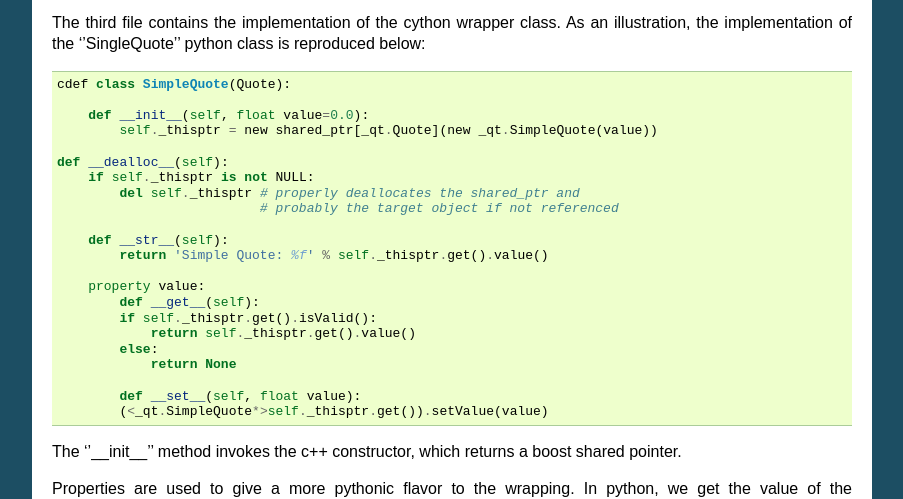
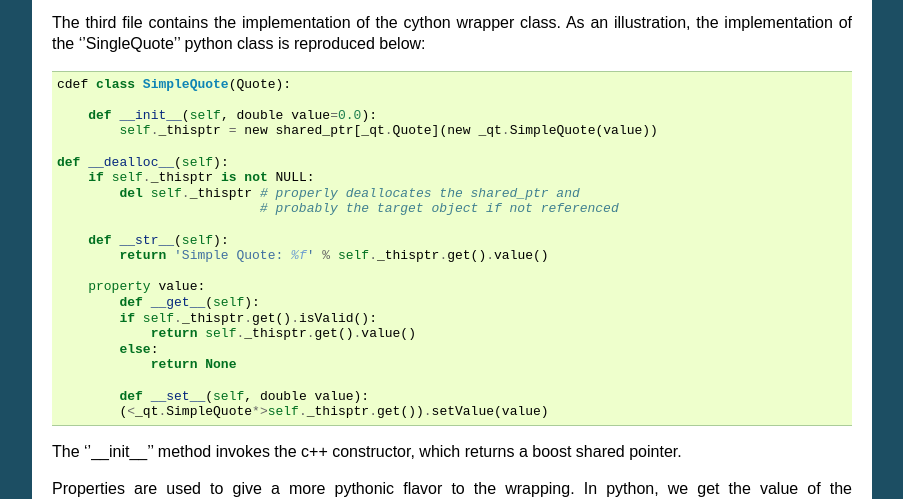
Before and after one commit to enthought/pyql, a Sphinx documentation site: the page built from docs/source/cython_wrapper.rst, in a window 1280 px wide and 900 px high, scrolled down 1734 px. Shown: the part 152-651 px from the top of the window, without its empty margins (198-1101 px from the left). Built offline with Sphinx 7.4.7, drawn with Linux system fonts in a browser that asks for light colours.

Commit message:
Deprecate float in favor of double.

```diff
--- a/docs/source/cython_wrapper.rst
+++ b/docs/source/cython_wrapper.rst
@@ -109,7 +109,7 @@ is reproduced below::
 
     cdef class SimpleQuote(Quote):
 
-	def __init__(self, float value=0.0):
+	def __init__(self, double value=0.0):
 	    self._thisptr = new shared_ptr[_qt.Quote](new _qt.SimpleQuote(value))
 
     def __dealloc__(self):
@@ -127,7 +127,7 @@ is reproduced below::
             else:
                 return None
 
-	    def __set__(self, float value):
+	    def __set__(self, double value):
             (<_qt.SimpleQuote*>self._thisptr.get()).setValue(value)
 
 The ''__init__'' method invokes the c++ constructor, which returns a boost shared pointer.
```
Also changed, not shown: 11 other files.
